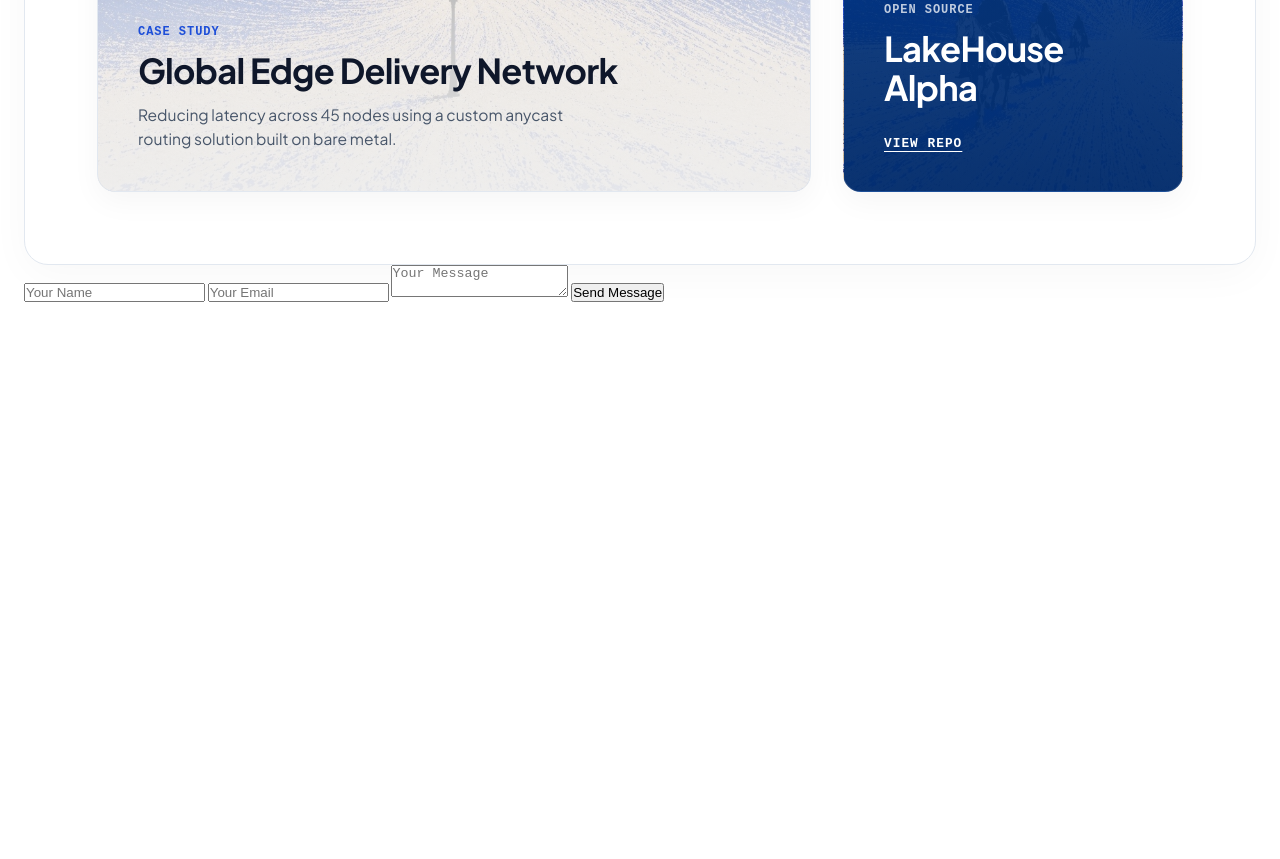
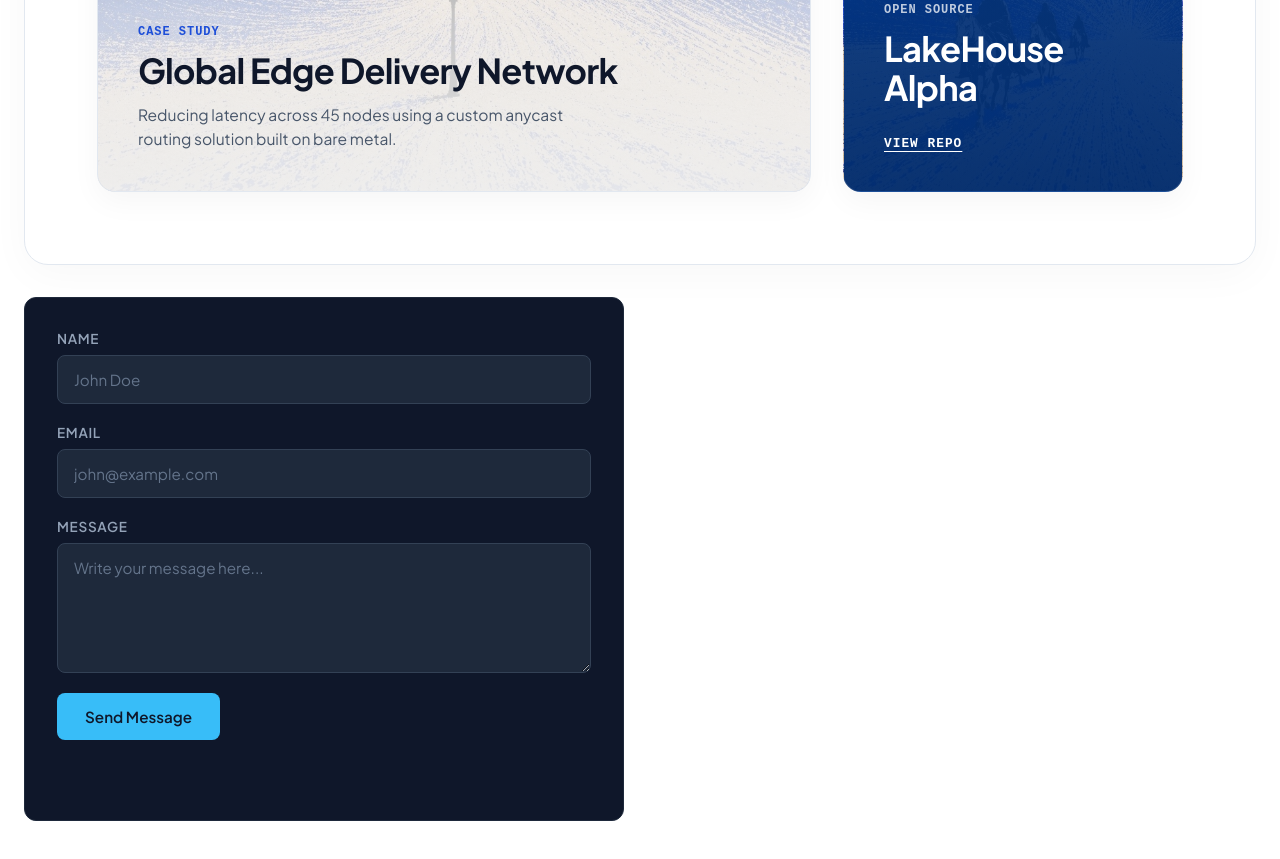
Before and after one commit to alainpuron/cloud-portfolio, a plain HTML site: page index.html in a window 1280 px wide. Shown: the part 1706-2565 px from the top of the page. Before the commit the page ends 2032 px from the top, so only its background shows below. Drawn offline with Linux system fonts and the light colour scheme; no server answers.

Commit message:
contact form styling

```diff
--- a/css/styles.css
+++ b/css/styles.css
@@ -605,6 +605,109 @@ body {
 .deployment-link:hover {
     opacity: 0.85;
 }
+/* Contact Form Layout */
+.contact-form-container {
+  max-width: 600px;
+  margin: 2rem 0;
+  padding: 2rem;
+  background-color: #0f172a;
+  border: 1px solid #1e293b;
+  border-radius: 12px;
+}
+
+#contact-form {
+  display: flex;
+  flex-direction: column;
+  gap: 1.25rem;
+}
+
+.form-field {
+  display: flex;
+  flex-direction: column;
+  gap: 0.5rem;
+}
+
+.form-field label {
+  font-family: 'Plus Jakarta Sans', sans-serif;
+  font-size: 0.85rem;
+  font-weight: 600;
+  color: #94a3b8;
+  text-transform: uppercase;
+  letter-spacing: 0.05em;
+}
+
+#contact-form input,
+#contact-form textarea {
+  width: 100%;
+  padding: 0.875rem 1rem;
+  font-family: 'Plus Jakarta Sans', sans-serif;
+  font-size: 0.95rem;
+  color: #f8fafc;
+  background-color: #1e293b;
+  border: 1px solid #334155;
+  border-radius: 8px;
+  outline: none;
+  transition: all 0.2s ease-in-out;
+  box-sizing: border-box;
+}
+
+#contact-form input::placeholder,
+#contact-form textarea::placeholder {
+  color: #64748b;
+}
+
+#contact-form input:focus,
+#contact-form textarea:focus {
+  border-color: #38bdf8;
+  box-shadow: 0 0 0 3px rgba(56, 189, 248, 0.15);
+  background-color: #0f172a;
+}
+
+#contact-form textarea {
+  min-height: 130px;
+  resize: vertical;
+}
+
+#submit-btn {
+  align-self: flex-start;
+  padding: 0.875rem 1.75rem;
+  font-family: 'Plus Jakarta Sans', sans-serif;
+  font-weight: 600;
+  font-size: 0.95rem;
+  color: #0f172a;
+  background-color: #38bdf8;
+  border: none;
+  border-radius: 8px;
+  cursor: pointer;
+  transition: all 0.2s ease-in-out;
+}
+
+#submit-btn:hover {
+  background-color: #7dd3fc;
+  transform: translateY(-1px);
+}
+
+#submit-btn:disabled {
+  opacity: 0.5;
+  cursor: not-allowed;
+  transform: none;
+}
+
+#form-status {
+  font-family: 'JetBrains Mono', monospace;
+  font-size: 0.875rem;
+  margin-top: 0.5rem;
+  min-height: 1.25rem;
+}
+
+#form-status.success {
+  color: #4ade80;
+}
+
+#form-status.error {
+  color: #f87171;
+}
+
 
 /* Responsive adjustments for Deployments */
 @media (max-width: 992px) {
--- a/index.html
+++ b/index.html
@@ -155,13 +155,27 @@
     </div>
 
     <section>
-        <form id="contact-form">
-  <input type="text" id="name" placeholder="Your Name" required />
-  <input type="email" id="email" placeholder="Your Email" required />
-  <textarea id="message" placeholder="Your Message" required></textarea>
-  <button type="submit" id="submit-btn">Send Message</button>
-  <p id="form-status"></p>
-</form>
+   <div class="contact-form-container">
+  <form id="contact-form">
+    <div class="form-field">
+      <label for="name">Name</label>
+      <input type="text" id="name" placeholder="John Doe" required />
+    </div>
+
+    <div class="form-field">
+      <label for="email">Email</label>
+      <input type="email" id="email" placeholder="john@example.com" required />
+    </div>
+
+    <div class="form-field">
+      <label for="message">Message</label>
+      <textarea id="message" placeholder="Write your message here..." required></textarea>
+    </div>
+
+    <button type="submit" id="submit-btn">Send Message</button>
+    <p id="form-status"></p>
+  </form>
+</div>
     </section>
 </body>
 
--- a/js/contact.js
+++ b/js/contact.js
@@ -4,31 +4,33 @@ document.addEventListener("DOMContentLoaded", () => {
 
   form.addEventListener("submit", async (e) => {
     e.preventDefault();
-     const statusEl = document.getElementById('form-status');
-  const submitBtn = document.getElementById('submit-btn');
+    const statusEl = document.getElementById("form-status");
+    const submitBtn = document.getElementById("submit-btn");
 
     statusEl.innerText = "Sending...";
     submitBtn.disabled = true;
 
     const payload = {
-    name: document.getElementById('name').value,
-    email: document.getElementById('email').value,
-    message: document.getElementById('message').value
+      name: document.getElementById("name").value,
+      email: document.getElementById("email").value,
+      message: document.getElementById("message").value,
     };
 
     try {
-    const response = await fetch('/api/contact', {
-      method: 'POST',
-      headers: { 'Content-Type': 'application/json' },
-      body: JSON.stringify(payload)
+      const response = await fetch("/api/contact", {
+        method: "POST",
+        headers: { "Content-Type": "application/json" },
+        body: JSON.stringify(payload),
       });
 
       const result = await response.json();
 
       if (response.ok) {
+        statusEl.className = "success";
         statusEl.innerText = "Message sent successfully!";
-      document.getElementById('contact-form').reset();
+        document.getElementById("contact-form").reset();
       } else {
+        statusEl.className = "error";
         statusEl.innerText = result.error || "Failed to send message.";
       }
     } catch (err) {
```
Lines whose indentation alone changed are shown as unchanged.
